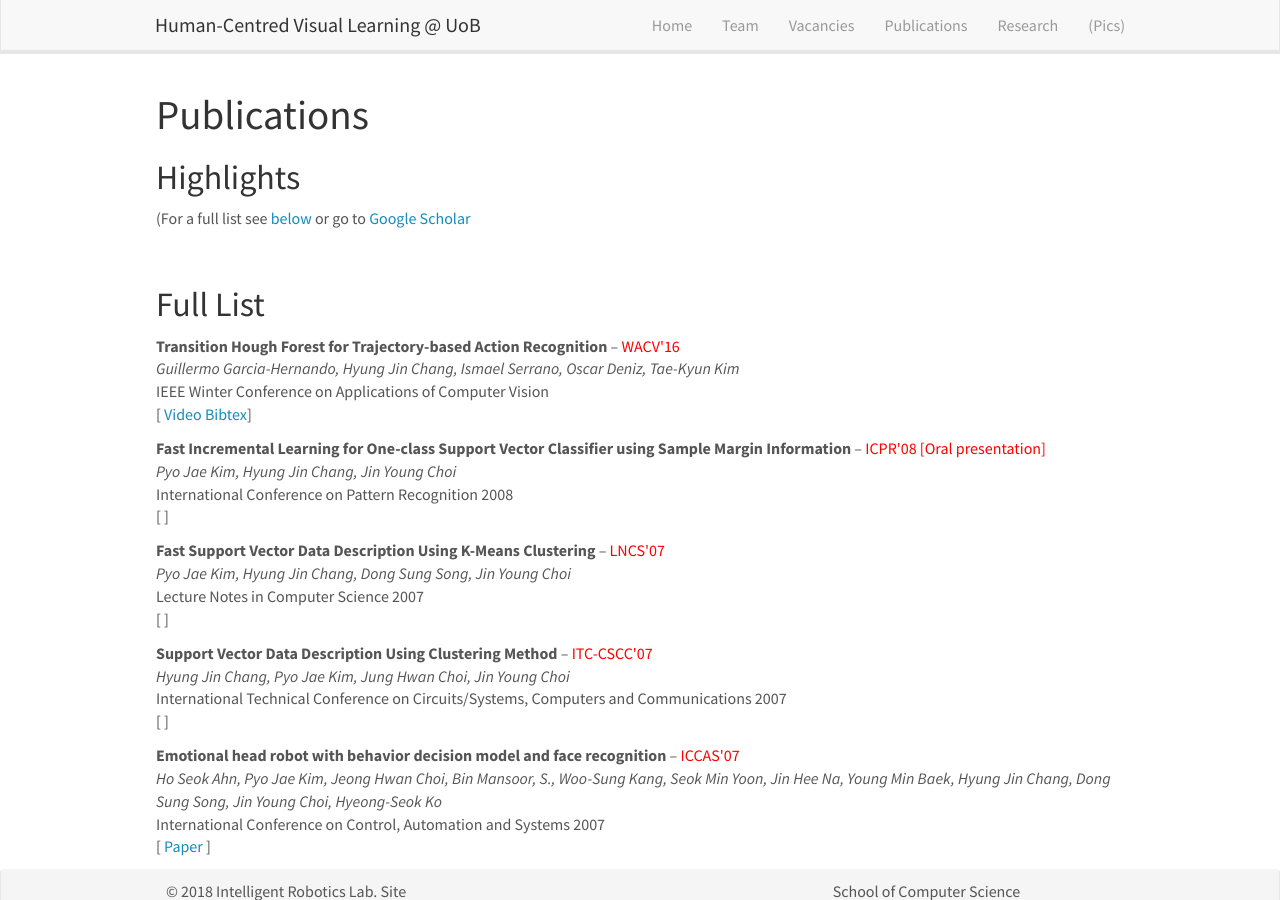
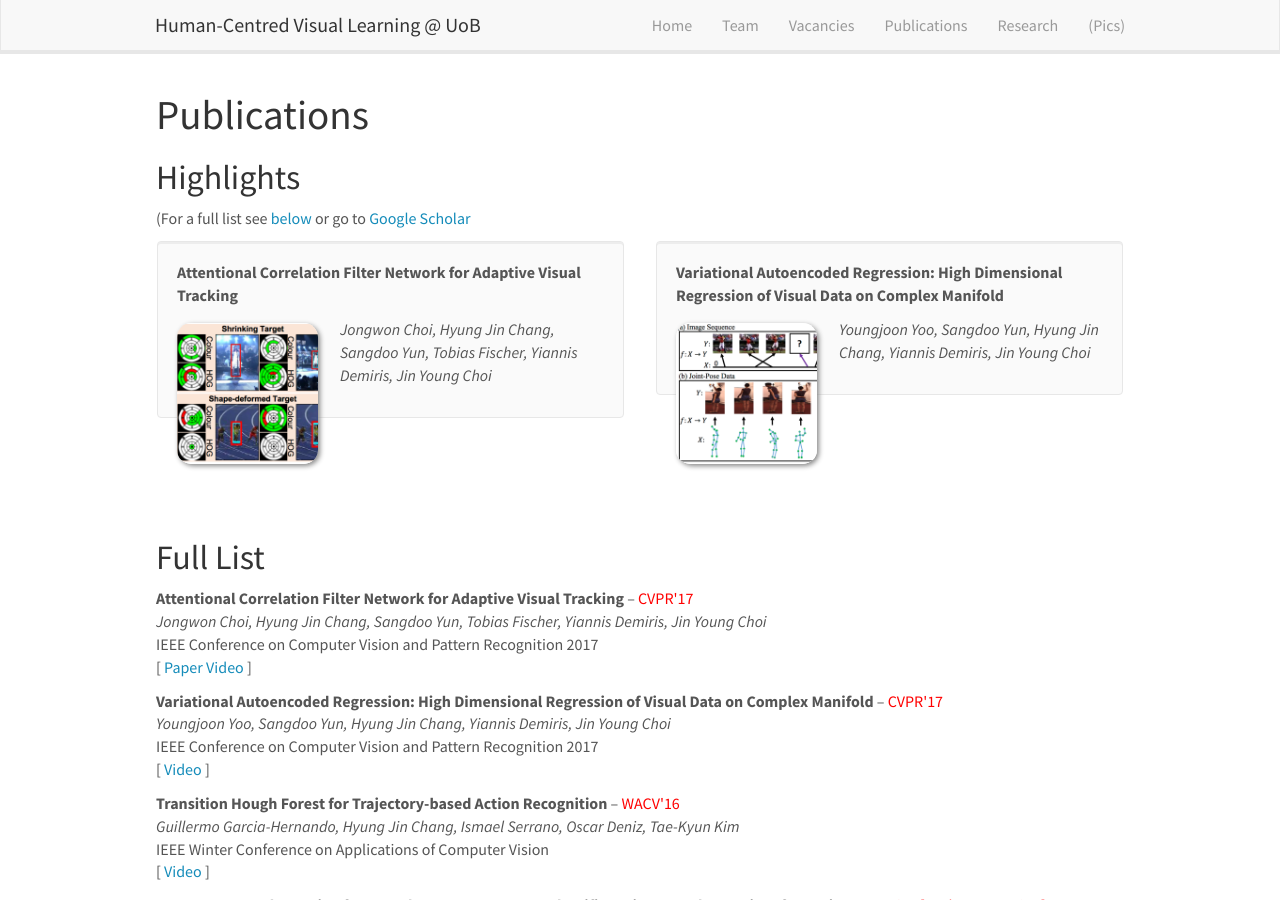
Before and after one commit to cvlab-uob/cvlab-uob, a Jekyll site: the page built from _pages/publications_old.md, in a window 1280 px wide and 900 px high. Built offline with Jekyll 4.4.1, drawn with Linux system fonts in a browser that asks for light colours; nearby versions of some CDN libraries.

Commit message:
update publi

```diff
--- a/_data/publist.yml
+++ b/_data/publist.yml
@@ -1,3 +1,55 @@
+- title: "Attentional Correlation Filter Network for Adaptive Visual Tracking"
+  image: cvpr2017.png
+  booktitle_short: CVPR'17
+  booktitle_full: IEEE Conference on Computer Vision and Pattern Recognition 2017
+  description: ""
+  authors: Jongwon Choi, Hyung Jin Chang, Sangdoo Yun, Tobias Fischer, Yiannis Demiris, Jin Young Choi
+  link:
+    url_paper_server:
+    paper_server:
+    url_paper_web: http://openaccess.thecvf.com/content_cvpr_2017/papers/Choi_Attentional_Correlation_Filter_CVPR_2017_paper.pdf
+    paper_web: Paper
+    url_video: https://www.youtube.com/watch?v=WCcaxLiDuyI
+    video: Video
+    url_bibtex:
+    bibtex:
+    url_poster:
+    poster:
+    url_code:
+    code:
+    url_dataset:
+    dataset:
+    url_projectpage: https://sites.google.com/site/jwchoivision/home/acfn-1
+    projectpage: ProjectPage
+  highlight: 1
+
+- title: "Variational Autoencoded Regression: High Dimensional Regression of Visual Data on Complex Manifold"
+  image: cvpr2017_variational.png
+  booktitle_short: CVPR'17
+  booktitle_full: IEEE Conference on Computer Vision and Pattern Recognition 2017
+  description: ""
+  authors: Youngjoon Yoo, Sangdoo Yun, Hyung Jin Chang, Yiannis Demiris, Jin Young Choi
+  link:
+    url_paper_server: cvpr-2017-variational-paper.pdf
+    paper_server: Paper
+    url_paper_web:
+    paper_web:
+    url_video: https://www.youtube.com/watch?v=Wah0QUapkKo
+    video: Video
+    url_bibtex:
+    bibtex:
+    url_poster:
+    poster:
+    url_code:
+    code:
+    url_dataset:
+    dataset:
+    url_projectpage:
+    projectpage:
+    url_supplement: cvpr-2017-variational-supp.pdf
+    supplement: Supplement
+  highlight: 1
+
 - title: "Transition Hough Forest for Trajectory-based Action Recognition"
   image: dummy.png
   booktitle_short: WACV'16
@@ -12,8 +64,8 @@
     paper_web:
     url_video: https://www.youtube.com/watch?v=vrDMqv1adHs
     video: Video
-    url_bibtex: https://www.youtube.com/watch?v=vrDMqv1adHs
-    bibtex: Bibtex
+    url_bibtex:
+    bibtex:
   highlight: 0
 
 - title: "Fast Incremental Learning for One-class Support Vector Classifier using Sample Margin Information"
```
